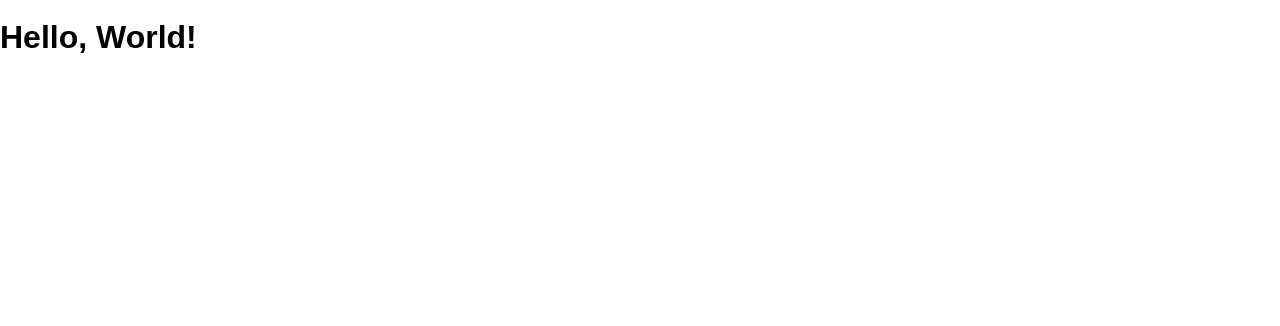
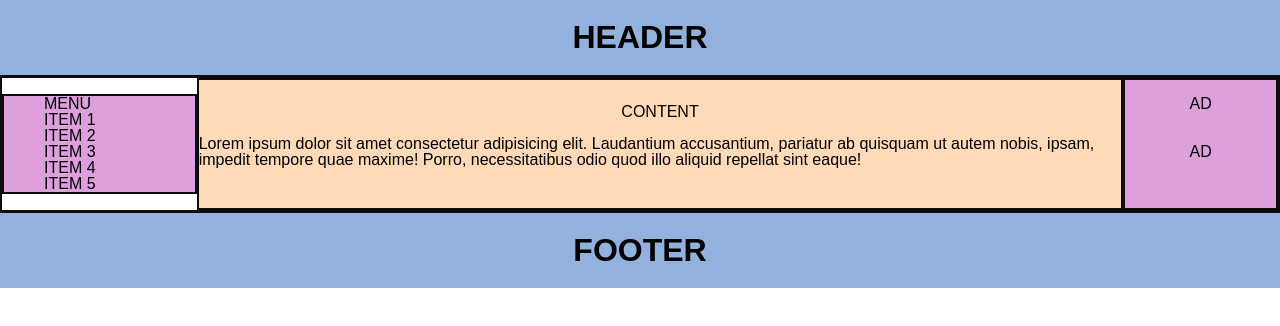
Before and after one commit to AntGrimm/holy-grail-challenge, a website: page public/index.html in a window 1280 px wide. Drawn offline with Linux system fonts and the light colour scheme.

Commit message:
css challenge

```diff
--- a/public/index.html
+++ b/public/index.html
@@ -1,14 +1,42 @@
 <!DOCTYPE html>
 <html>
   <head lang="en">
-    <meta charset="UTF-8">
-    <meta name="viewport" content="width=device-width, initial-scale=1">
+    <meta charset="UTF-8" />
+    <meta name="viewport" content="width=device-width, initial-scale=1" />
     <title>Holy Grail Challenge</title>
-    <link rel="shortcut icon" href="/favicon.ico">
-    <link rel="stylesheet" href="/screen.css">
+    <link rel="shortcut icon" href="/favicon.ico" />
+    <link rel="stylesheet" href="/screen.css" />
   </head>
   <body>
-    <h1 class='hello-world'></h1>
+    <header class="header">
+      <h1>HEADER</h1>
+    </header>
+    <main class="main">
+      <ul class="menu">
+        MENU
+        <li>ITEM 1</li>
+        <li>ITEM 2</li>
+        <li>ITEM 3</li>
+        <li>ITEM 4</li>
+        <li>ITEM 5</li>
+      </ul>
+      <section class="section">
+        <header>CONTENT</header>
+        <p>
+          Lorem ipsum dolor sit amet consectetur adipisicing elit. Laudantium
+          accusantium, pariatur ab quisquam ut autem nobis, ipsam, impedit
+          tempore quae maxime! Porro, necessitatibus odio quod illo aliquid
+          repellat sint eaque!
+        </p>
+      </section>
+      <section class="ads">
+        <p>AD</p>
+        <p>AD</p>
+      </section>
+    </main>
+    <footer class="footer">
+      <h1>FOOTER</h1>
+    </footer>
     <script src="/main.js" charset="utf-8"></script>
   </body>
 </html>
--- a/public/screen.css
+++ b/public/screen.css
@@ -10,3 +10,50 @@ body {
   margin: 0;
   min-height: 100%;
 }
+
+.header {
+  display: flex;
+  justify-content: center;
+  border-bottom: 1px solid rgb(14, 13, 13);
+  background-color: rgb(146, 178, 221);
+}
+
+.main {
+  display: flex;
+  flex-direction: row;
+  border: 2px solid rgb(14, 13, 13);
+}
+
+.menu {
+  display: flex;
+  flex-direction: column;
+  flex-basis: 20%;
+  list-style: none;
+  border: 2px solid rgb(14, 13, 13);
+  background-color: plum;
+}
+
+.section {
+  display: flex;
+  flex-direction: column;
+  justify-content: center;
+  align-items: center;
+  background-color: peachpuff;
+  border: 2px solid rgb(14, 13, 13);
+}
+
+.ads {
+  display: flex;
+  flex-direction: column;
+  flex-basis: 20%;
+  border: 2px solid rgb(14, 13, 13);
+  background-color: plum;
+  align-items: center;
+}
+
+.footer {
+  display: flex;
+  justify-content: center;
+  border-top: 1px solid rgb(14, 13, 13);
+  background-color: rgb(146, 178, 221);
+}
```
